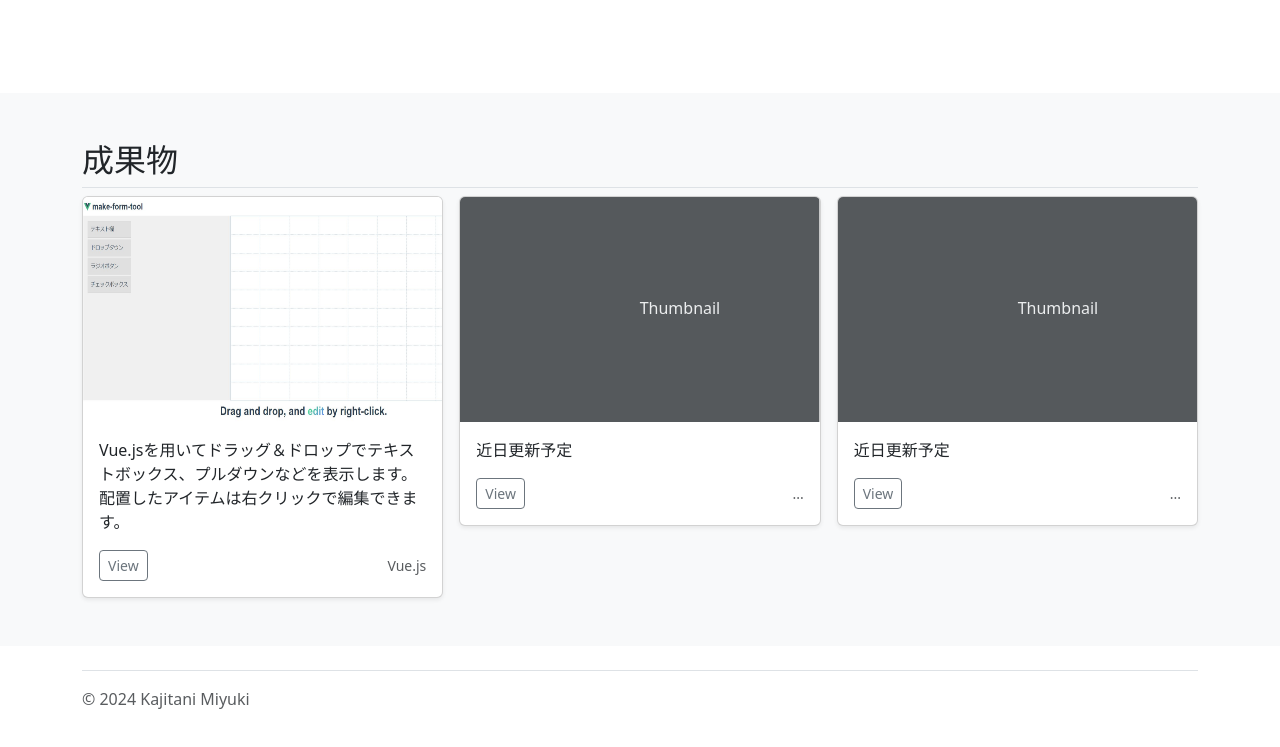
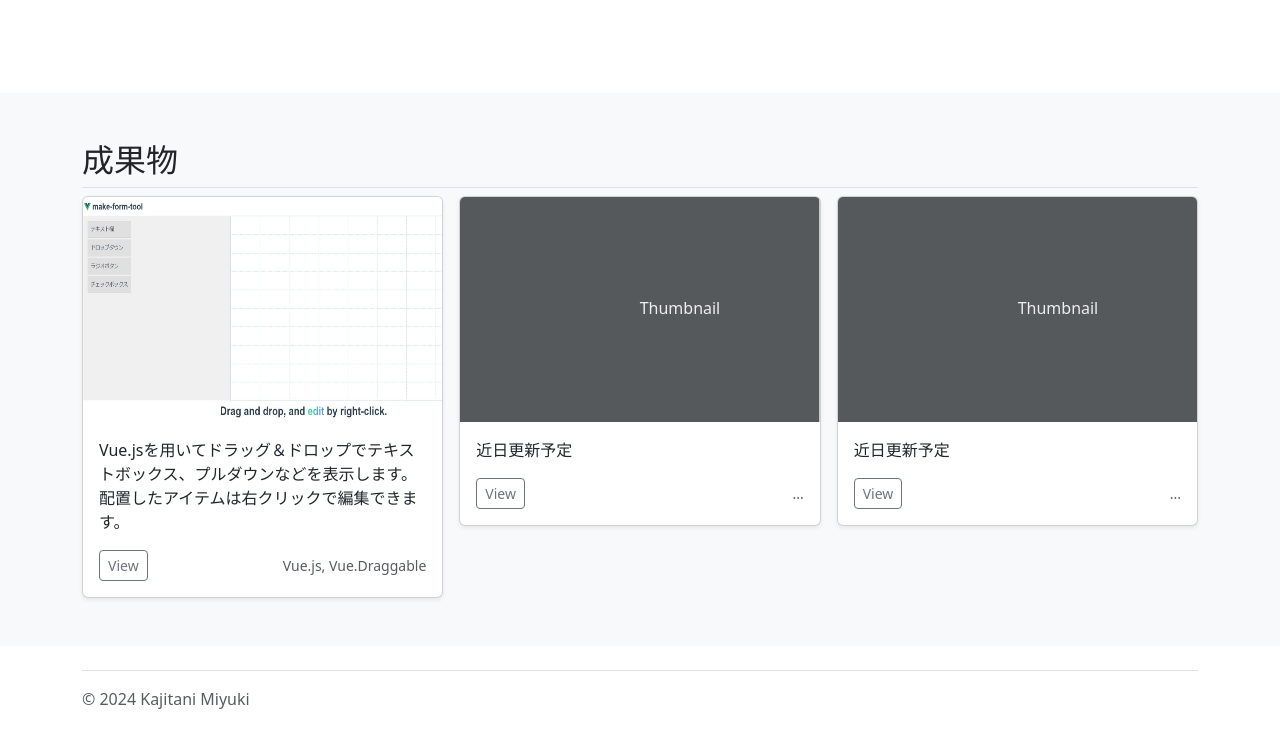
Before and after one commit to yukichi0324/portfolio, a plain HTML site: page index.html in a window 1280 px wide. Shown: the part 1594-2341 px from the top of the page. Drawn offline with nearby package versions, Linux system fonts and the light colour scheme.

Commit message:
使用したライブラリを追加

```diff
--- a/index.html
+++ b/index.html
@@ -249,7 +249,8 @@
                       </button>
                       <!-- <button type="button" class="btn btn-sm btn-outline-secondary">Edit</button> -->
                     </div>
-                    <small class="text-body-secondary">Vue.js</small>
+                    <small class="text-body-secondary">Vue.js, Vue.Draggable
+                    </small>
                   </div>
                 </div>
               </div>
```
